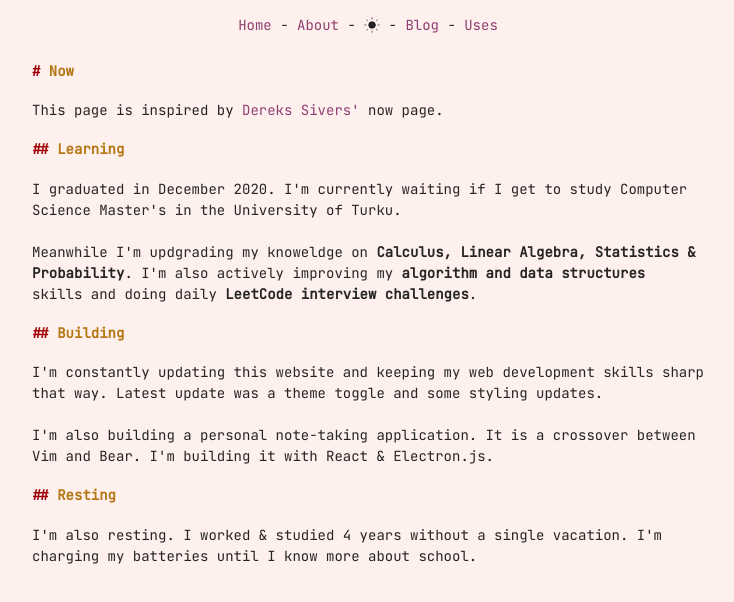
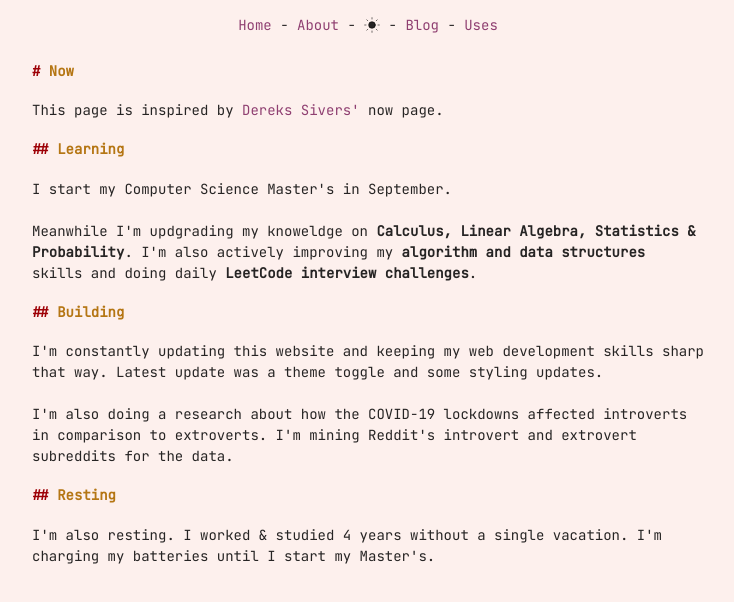
Before and after one commit to emilrwx/emilrwx_website, a Next.js app: page /now in a window 1280 px wide. Shown: the top 602 px of the page, without its empty margins (272-1006 px from the left). Built offline with nearby package versions, Linux system fonts and the light colour scheme.

Commit message:
update content

```diff
--- a/pages/now.js
+++ b/pages/now.js
@@ -11,16 +11,16 @@ export default function About () {
         <p>This page is inspired by <a href='https://sive.rs/nowff'>Dereks Sivers'</a> now page.</p>
 
         <h2>Learning</h2>
-        <p>I graduated in December 2020. I'm currently waiting if I get to study Computer Science Master's in the University of Turku. </p>
+        <p>I start my Computer Science Master's in September.</p>
         <p>Meanwhile I'm updgrading my knoweldge on <b>Calculus, Linear Algebra, Statistics & Probability</b>. I'm also actively improving my <b>algorithm and data structures</b> skills and doing daily <b>LeetCode interview challenges</b>.
         </p>
 
         <h2>Building</h2>
         <p>I'm constantly updating this website and keeping my web development skills sharp that way. Latest update was a theme toggle and some styling updates.</p>
-        <p>I'm also building a personal note-taking application. It is a crossover between Vim and Bear. I'm building it with React & Electron.js.</p>
+        <p>I'm also doing a research about how the COVID-19 lockdowns affected introverts in comparison to extroverts. I'm mining Reddit's introvert and extrovert subreddits for the data.</p>
 
         <h2>Resting</h2>
-        <p>I'm also resting. I worked & studied 4 years without a single vacation. I'm charging my batteries until I know more about school.</p>
+        <p>I'm also resting. I worked & studied 4 years without a single vacation. I'm charging my batteries until I start my Master's.</p>
 
       </div>
     </>
--- a/pages/uses.js
+++ b/pages/uses.js
@@ -26,7 +26,7 @@ export default function About () {
           <li>Vim for quick edits.</li>
           <li>I also write down my thoughts in markdown using Vim. I made <a href='https://github.com/emilnuutinen/dotfiles_mac/tree/master/.scripts'>scripts</a> to automate my daily journals and weekly reflections.</li>
           <li>Terminal client is Kitty with <a href='https://ohmyz.sh/'>Oh My ZSH</a> & <a href='https://github.com/denysdovhan/spaceship-prompt'>Spaceship prompt</a>.</li>
-          <li>My favorite font is <a href='https://rubjo.github.io/victor-mono/'>Victor Mono</a>.</li>
+          <li>My favorite fonts are <a href='https://rubjo.github.io/victor-mono/'>Victor Mono</a> and <a href='https://www.jetbrains.com/lp/mono/'>JetBrains Mono</a>.</li>
           <li>Slack & Microsoft Teams for professional communication.</li>
           <li>Telegram & Discord for personal communication.</li>
           <li>Firefox for browsing the internet. (Safari & Chrome for testing)</li>
```
